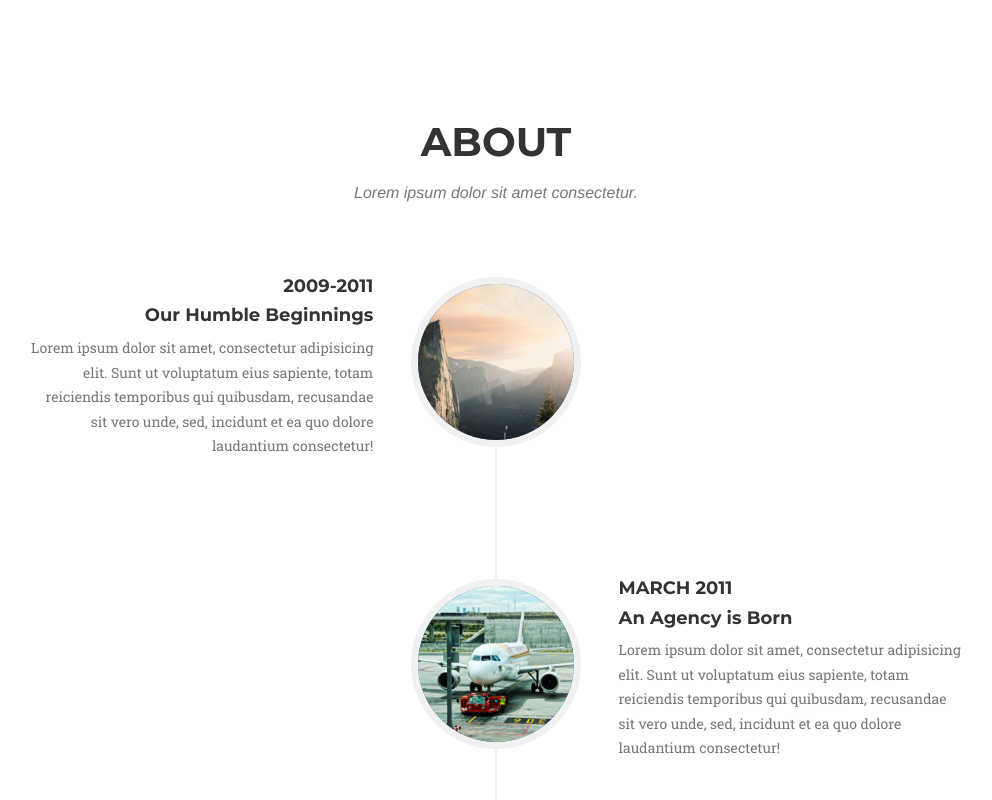
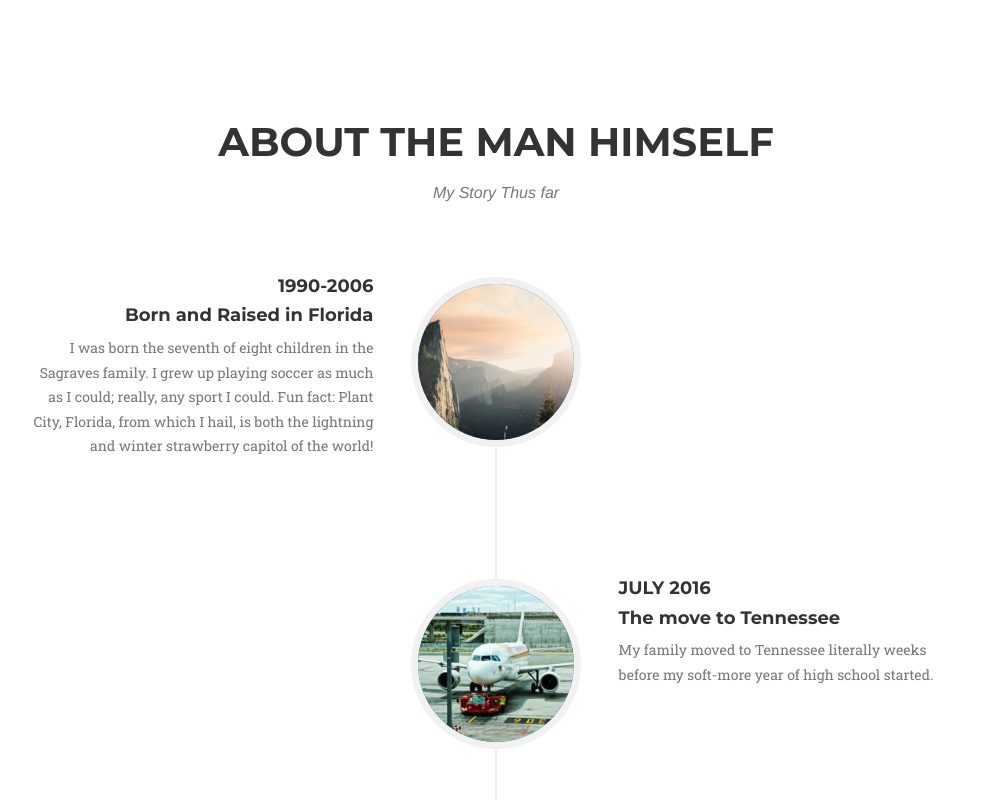
Before and after one commit to asagraves/AndrewSagraves.github.io, a website: page startbootstrap-agency-gh-pages/index.html in a window 1280 px wide. Shown: the part 2020-2820 px from the top of the page, without its empty margins (144-1136 px from the left). Drawn offline with nearby package versions, Linux system fonts and the light colour scheme; a web font is replaced by a local one.

Commit message:
updating info

```diff
--- a/startbootstrap-agency-gh-pages/index.html
+++ b/startbootstrap-agency-gh-pages/index.html
@@ -184,8 +184,8 @@
         <div class="container">
             <div class="row">
                 <div class="col-lg-12 text-center">
-                    <h2 class="section-heading">About</h2>
-                    <h3 class="section-subheading text-muted">Lorem ipsum dolor sit amet consectetur.</h3>
+                    <h2 class="section-heading">About The Man Himself</h2>
+                    <h3 class="section-subheading text-muted">My Story Thus far</h3>
                 </div>
             </div>
             <div class="row">
@@ -197,11 +197,11 @@
                             </div>
                             <div class="timeline-panel">
                                 <div class="timeline-heading">
-                                    <h4>2009-2011</h4>
-                                    <h4 class="subheading">Our Humble Beginnings</h4>
+                                    <h4>1990-2006</h4>
+                                    <h4 class="subheading">Born and Raised in Florida</h4>
                                 </div>
                                 <div class="timeline-body">
-                                    <p class="text-muted">Lorem ipsum dolor sit amet, consectetur adipisicing elit. Sunt ut voluptatum eius sapiente, totam reiciendis temporibus qui quibusdam, recusandae sit vero unde, sed, incidunt et ea quo dolore laudantium consectetur!</p>
+                                    <p class="text-muted">I was born the seventh of eight children in the Sagraves family. I grew up playing soccer as much as I could; really, any sport I could. Fun fact: Plant City, Florida, from which I hail, is both the lightning and winter strawberry capitol of the world!</p>
                                 </div>
                             </div>
                         </li>
@@ -211,11 +211,11 @@
                             </div>
                             <div class="timeline-panel">
                                 <div class="timeline-heading">
-                                    <h4>March 2011</h4>
-                                    <h4 class="subheading">An Agency is Born</h4>
+                                    <h4>July 2016</h4>
+                                    <h4 class="subheading">The move to Tennessee</h4>
                                 </div>
                                 <div class="timeline-body">
-                                    <p class="text-muted">Lorem ipsum dolor sit amet, consectetur adipisicing elit. Sunt ut voluptatum eius sapiente, totam reiciendis temporibus qui quibusdam, recusandae sit vero unde, sed, incidunt et ea quo dolore laudantium consectetur!</p>
+                                    <p class="text-muted">My family moved to Tennessee literally weeks before my soft-more year of high school started. </p>
                                 </div>
                             </div>
                         </li>
```
Also changed, not shown: startbootstrap-agency-gh-pages/img/plantcity.jpg (added).
